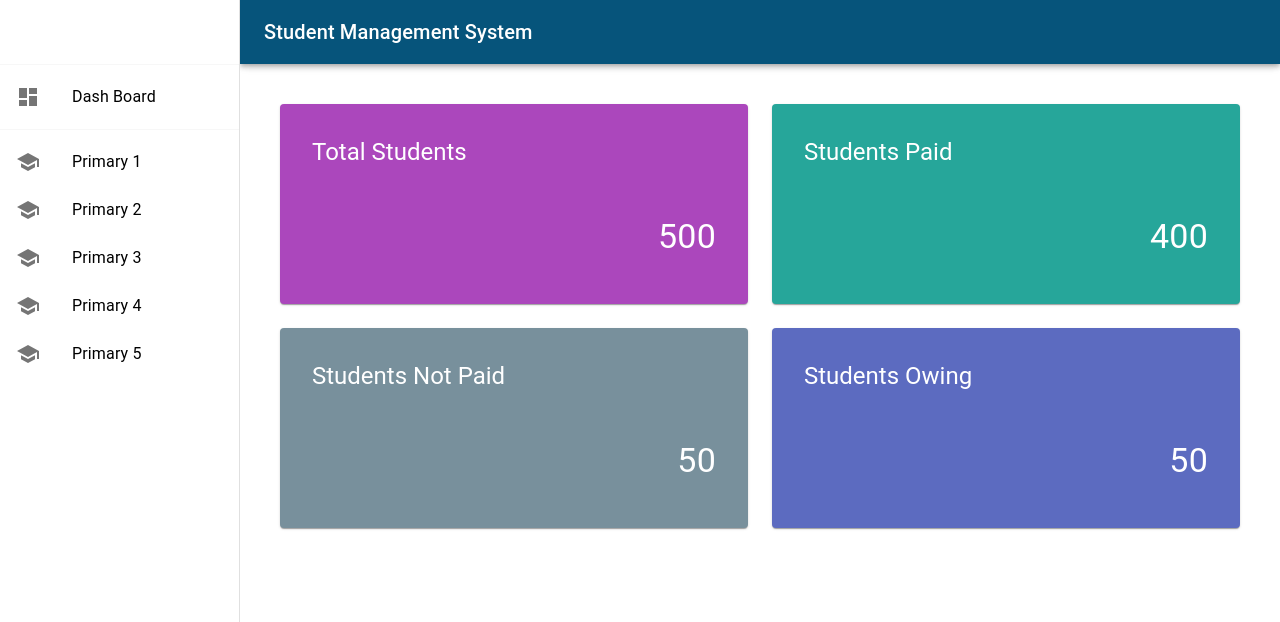
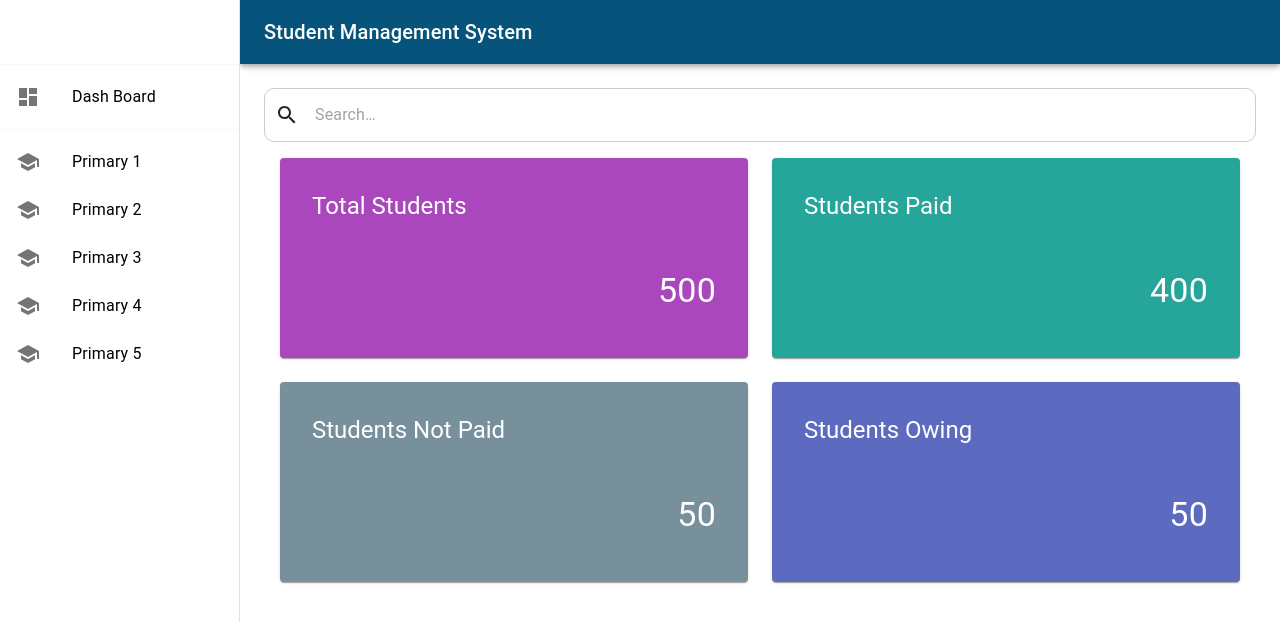
Before and after one commit to kafeelkazeem/StudentMS_frontEnd, a React (Create React App) app: page / in a window 1280 px wide. Shown: the top 622 px of the page. Built offline with nearby package versions, Linux system fonts and the light colour scheme.

Commit message:
new change

```diff
--- a/src/component/dataGrid.jsx
+++ b/src/component/dataGrid.jsx
@@ -2,6 +2,7 @@ import * as React from 'react';
 import Box from '@mui/material/Box';
 import { DataGrid, GridColDef } from '@mui/x-data-grid';
 import { blueGrey, brown } from '@mui/material/colors';
+import { Typography, useMediaQuery } from '@mui/material';
 
 const columns = [
   { field: 'id', headerName: 'ID', width: 90, headerClassName: 'super-app-theme--header' },
@@ -77,13 +78,13 @@ export default function DataGridDemo() {
         color: 'white',
       },
     }}>
-      <DataGrid sx={{mt: 3}}
+        <DataGrid sx={{mt: 3}}
         rows={rows}
         columns={columns}
         // initialState={{
         //   pagination: {
         //     paginationModel: {
-        //       pageSize: 8,
+        //       pageSize: 3,
         //     },
         //   },
         // }}
@@ -91,6 +92,7 @@ export default function DataGridDemo() {
         //checkboxSelection
         //disableRowSelectionOnClick
       />
+
     </Box>
   );
 }
--- a/src/component/filters.jsx
+++ /dev/null
@@ -1,24 +0,0 @@
-import * as React from 'react';
-import { styled } from '@mui/material/styles';
-import Stack from '@mui/material/Stack';
-import Button from '@mui/material/Button';
-import { Paper } from '@mui/material';
-import { green, orange, red } from '@mui/material/colors';
-
-
-const Item = styled(Button)(({ theme }) => ({
-  backgroundColor: theme.palette.mode === 'dark' ? '#1A2027' : '#fff',
-  ...theme.typography.body2,
-  padding: theme.spacing(1),
-  textAlign: 'center',
-}));
-
-export default function Filters() {
-    return (
-      <Stack spacing={5} direction="row" sx={{margin: '0px auto'}}>
-        <Item sx={{color: green[500], borderColor: green[500]}} size='large' variant="outlined">Paid</Item>
-        <Item sx={{color: orange[500], borderColor: orange[500]}} size='large' variant="outlined">Balance</Item>
-        <Item sx={{color: red[500], borderColor: red[500]}} size='large' variant="outlined">Not paid</Item>
-      </Stack>
-    );
-  }
--- a/src/component/responsiveMenu.jsx
+++ b/src/component/responsiveMenu.jsx
@@ -29,9 +29,9 @@ const ResponsiveMenu = () => {
             }}
             >
             <ButtonGroup variant="text" aria-label="Basic button group">
-                <Button><VisibilityIcon /> All</Button>
+                <Button><VisibilityIcon />View All</Button>
                 <Button sx={{color: green[400]}}><PaidIcon />Paid</Button>
-                <Button sx={{color: orange[400]}}><RemoveIcon />Balance</Button>
+                <Button sx={{color: orange[400]}}><RemoveIcon />Owing</Button>
                 <Button sx={{color: red[300]}}><MoneyOffIcon /> Not Paid</Button>
                 <Button sx={{color: blueGrey[400]}}><AddIcon />Add Student</Button>
             </ButtonGroup>
--- /dev/null
+++ b/src/component/search.jsx
@@ -0,0 +1,51 @@
+import React from 'react';
+import InputBase from '@mui/material/InputBase';
+import SearchIcon from '@mui/icons-material/Search';
+
+const searchContainerStyle = {
+  position: 'relative',
+  border: '1px solid #ccc',
+  borderRadius: '10px',
+  backgroundColor: '#ffffff',
+  '&:hover': {
+    backgroundColor: '#ffffff',
+  },
+  marginLeft: 0,
+  width: '100%',
+};
+
+const searchIconStyle = {
+  padding: '10px',
+  height: '100%',
+  position: 'absolute',
+  pointerEvents: 'none',
+  display: 'flex',
+  alignItems: 'center',
+  justifyContent: 'center',
+};
+
+const inputRootStyle = {
+  color: 'inherit',
+};
+
+const inputInputStyle = {
+  padding: '10px 10px 10px 50px',
+  transition: 'width 300ms cubic-bezier(0.4, 0, 0.2, 1) 0ms',
+  width: '100%',
+  color: 'inherit',
+};
+
+export default function SearchInput() {
+  return (
+    <div style={searchContainerStyle}>
+      <div style={searchIconStyle}>
+        <SearchIcon />
+      </div>
+      <InputBase
+        placeholder="Search…"
+        style={inputInputStyle}
+        inputProps={{ 'aria-label': 'search' }}
+      />
+    </div>
+  );
+}
--- a/src/pages/dashboard.jsx
+++ b/src/pages/dashboard.jsx
@@ -4,6 +4,7 @@ import { Grid, Paper, Typography } from '@mui/material';
 import { Toolbar, Box } from '@mui/material';
 import ResponsiveDrawer from '../component/Drawer';
 import { red, purple, teal, orange, blueGrey, lightBlue, indigo } from '@mui/material/colors';
+import SearchInput from '../component/search';
 
 const Root = styled('div')(({ theme }) => ({
   flexFlow: 1,
@@ -62,6 +63,7 @@ const Dash_board = () => {
       <ResponsiveDrawer />
       <Box component="main" sx={{ flexGrow: 1, p: 3 }}>
         <Toolbar />
+        <SearchInput />
         <Dashboard />
       </Box>
     </Box>
--- a/src/pages/primary1.jsx
+++ b/src/pages/primary1.jsx
@@ -2,7 +2,6 @@ import React from 'react'
 import DataGridDemo from '../component/dataGrid'
 import { Box, Toolbar } from '@mui/material'
 import ResponsiveDrawer from '../component/Drawer'
-import Filters from '../component/filters'
 import ResponsiveMenu from '../component/responsiveMenu'
 
 const Primary1 = () => {
```
